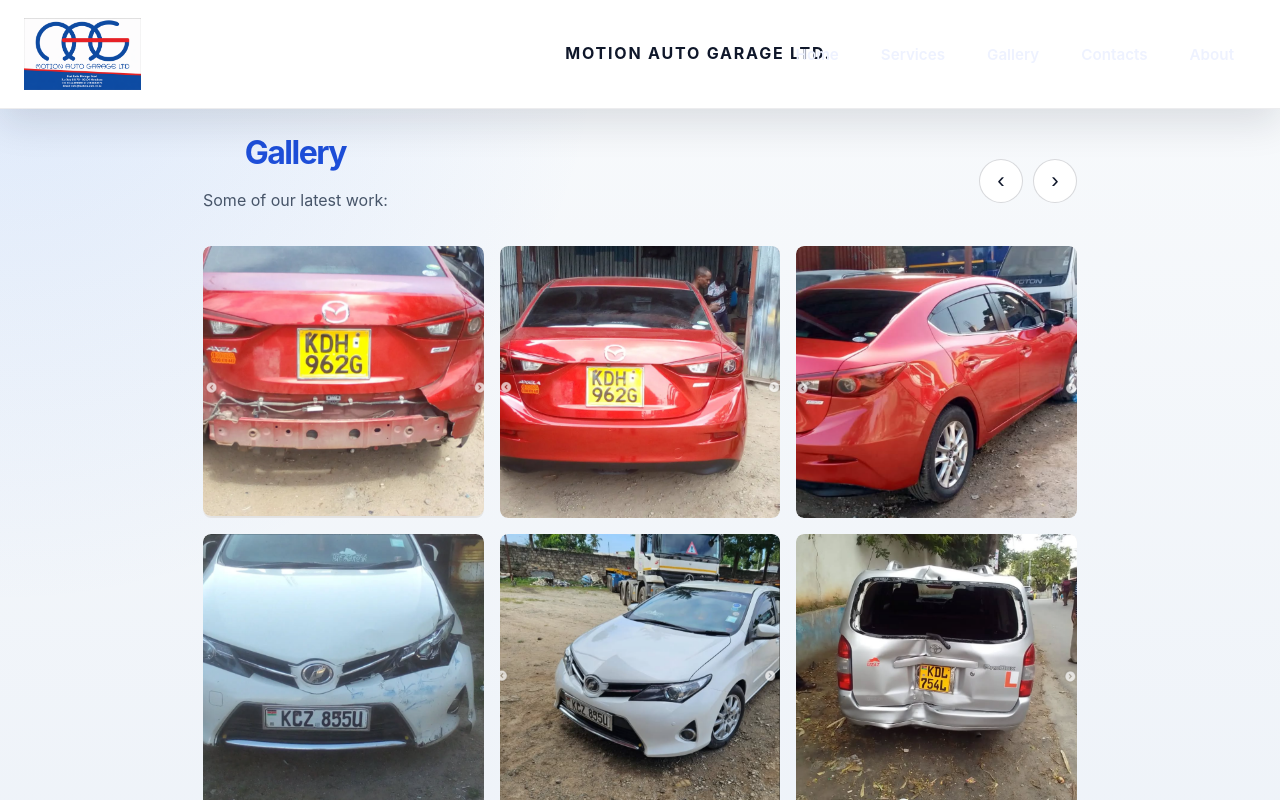
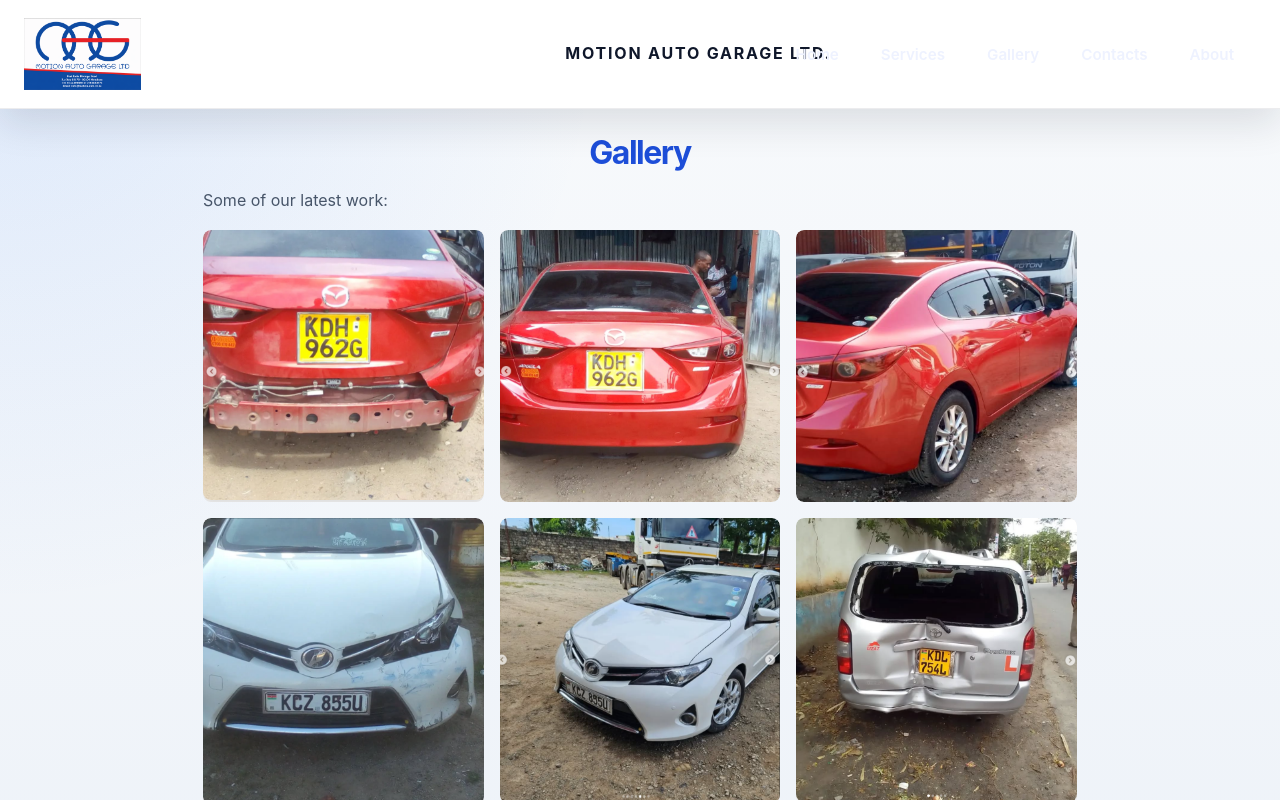
Before and after one commit to Jamoo020/Motion-auto-garage, a React (Vite) app: page /gallery in a window 1280 px wide. Shown: the top 800 px of the page. Built offline with nearby package versions, Linux system fonts and the light colour scheme.

Commit message:
Remove unnecessary Gallery scroll buttons

```diff
--- a/src/components/Gallery.css
+++ b/src/components/Gallery.css
@@ -16,33 +16,7 @@
 }
 
 .gallery-header {
-  display: flex;
-  align-items: center;
-  justify-content: space-between;
-  gap: 16px;
   margin-bottom: 16px;
-}
-
-.gallery-actions {
-  display: flex;
-  gap: 10px;
-}
-
-.scroll-btn {
-  border: 1px solid rgba(15, 23, 42, 0.16);
-  background: #ffffff;
-  color: #0f172a;
-  width: 44px;
-  height: 44px;
-  border-radius: 999px;
-  font-size: 1.4rem;
-  cursor: pointer;
-  transition: background 0.2s, transform 0.2s;
-}
-
-.scroll-btn:hover {
-  background: rgba(59, 130, 246, 0.08);
-  transform: translateY(-1px);
 }
 
 .grid {
--- a/src/components/Gallery.jsx
+++ b/src/components/Gallery.jsx
@@ -1,10 +1,9 @@
-import { useState, useRef } from 'react';
+import { useState } from 'react';
 import './Gallery.css';
 
 function Gallery() {
   const [loadedImages, setLoadedImages] = useState(new Set());
   const [selectedImage, setSelectedImage] = useState(null);
-  const gridRef = useRef(null);
 
   const images = [
     '962i.png', '962ii.png', '962iii.png', '855i.png', '855ii.png',
@@ -36,12 +35,6 @@
     setSelectedImage((current) => (current === images.length - 1 ? 0 : current + 1));
   };
 
-  const scrollGallery = (direction) => {
-    if (!gridRef.current) return;
-    const scrollAmount = gridRef.current.clientWidth * 0.8;
-    gridRef.current.scrollBy({ left: direction * scrollAmount, behavior: 'smooth' });
-  };
-
   return (
     <div className="container">
       <div className="gallery-header">
@@ -49,12 +42,8 @@
           <h1>Gallery</h1>
           <p>Some of our latest work:</p>
         </div>
-        <div className="gallery-actions">
-          <button type="button" onClick={() => scrollGallery(-1)} className="scroll-btn" aria-label="Scroll gallery left">‹</button>
-          <button type="button" onClick={() => scrollGallery(1)} className="scroll-btn" aria-label="Scroll gallery right">›</button>
-        </div>
       </div>
-      <div className="grid" ref={gridRef}>
+      <div className="grid">
         {images.map((img, index) => (
           <div key={index} className="image-container">
             {!loadedImages.has(index) && <div className="image-placeholder"></div>}
```
